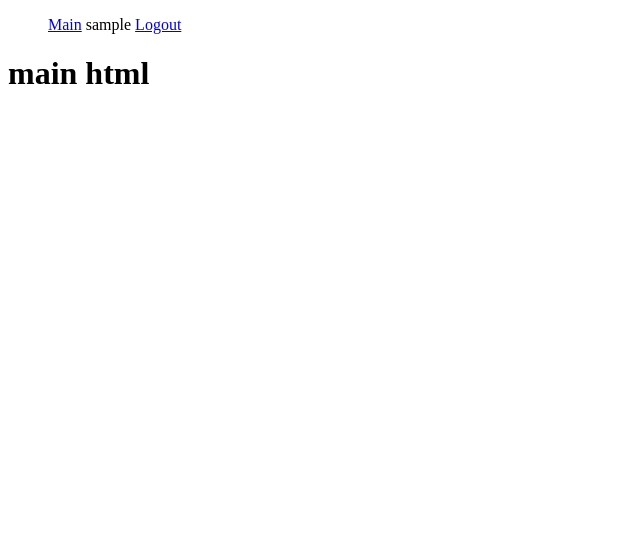
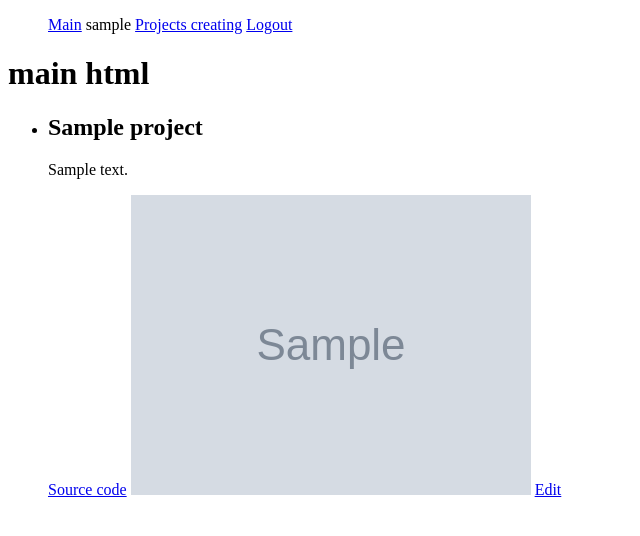
Before and after one commit to DamirGuzaerov/portfolio, a Django app: page / in a window 1280 px wide. Shown: the top 536 px of the page, without its empty margins (0-640 px from the left). Run offline with Django 4.2, Linux system fonts and the light colour scheme; a user stored in the database is signed in; tables that the repository leaves empty hold one stand-in row (values such as "Sample post"); grey boxes marked "Sample" are stand-in pictures.

Commit message:
[add] creating and editing

```diff
--- a/web/forms.py
+++ b/web/forms.py
@@ -25,6 +25,8 @@ class AuthForm(forms.Form):
 
 
 class ProjectAddForm(forms.ModelForm):
+    description = forms.CharField(widget=forms.Textarea())
+
     class Meta:
         model = Project
-        fields = ('name', 'description', 'link_to_source_code')
+        fields = ('name', 'description', 'link_to_source_code', 'preview_img')
--- a/web/models.py
+++ b/web/models.py
@@ -30,5 +30,5 @@ class Project(models.Model):
     link_to_source_code = models.CharField(max_length=512)
     link_to_production = models.CharField(max_length=512)
     preview_img = models.ImageField(upload_to='project_previews/', null=False, blank=True)
-    experience = models.ForeignKey(Experience, on_delete=models.CASCADE)
+    experience = models.ForeignKey(Experience, on_delete=models.CASCADE, null=True)
     skills = models.ManyToManyField(Skill)
--- a/web/templates/web/base.html
+++ b/web/templates/web/base.html
@@ -15,9 +15,9 @@
                 <a href="{% url "auth" %}">Sign In</a>
                 {% else %}
                 {{ user.username }}
+                <a href="{% url "projects_add" %}">Projects creating</a>
                 <a href="{% url "logout" %}">Logout</a>
             {% endif %}
-
         </nav>
     {% endblock menu %}
     </menu>
--- a/web/templates/web/main.html
+++ b/web/templates/web/main.html
@@ -1,6 +1,20 @@
 {% extends 'web/base.html' %}
 
 {% block content %}
-<h1>main html</h1>
-
+    <h1>main html</h1>
+    <ul>
+        {% for el in projects %}
+            <li>
+                <h2>{{ el.name }}</h2>
+                <p>{{ el.description }}</p>
+                <a href="{{ el.link_to_source_code }}">Source code</a>
+                {% if el.preview_img is not '' %}
+                    <img src="{{ el.preview_img }}" alt="preview_img">
+                {% else %}
+                    <img src="https://boolyshopping.com/lists/listimgs/1/437075l.png" alt="default_img">
+                {% endif %}
+                <a href='{% url 'projects_edit' el.id %}'>Edit</a>
+            </li>
+        {% endfor %}
+    </ul>
 {% endblock %}
--- a/web/urls.py
+++ b/web/urls.py
@@ -7,5 +7,6 @@ urlpatterns = [
     path('registration', registration_view, name="registration"),
     path('auth', authorization_view, name="auth"),
     path('logout', logout_view, name="logout"),
-    path('projects/add', project_add_view, name='projects_add')
+    path('projects/add', project_add_view, name='projects_add'),
+    path('projects/<int:id>/', project_add_view, name='projects_edit')
 ]
--- a/web/views.py
+++ b/web/views.py
@@ -1,12 +1,15 @@
 from django.shortcuts import render, redirect
 
-from web.forms import RegistrationForm, AuthForm,ProjectAddForm
+from web.forms import RegistrationForm, AuthForm, ProjectAddForm
 from django.contrib.auth import get_user_model, authenticate, login, logout
+from web.models import Project
 
 User = get_user_model()
 
+
 def main_view(request):
-    return render(request, 'web/main.html')
+    projects = Project.objects.all()
+    return render(request, 'web/main.html', {'projects': projects})
 
 
 def registration_view(request):
@@ -55,6 +58,15 @@ def projects_view(request):
     return render(request, 'web/projects.html', {'form': form})
 
 
-def project_add_view(request):
-    form = ProjectAddForm()
+def project_add_view(request, id=None):
+    project = None
+    if id is not None:
+        project = Project.objects.get(id=id)
+    form = ProjectAddForm(instance=project)
+    if request.method == 'POST':
+        form = ProjectAddForm(data=request.POST,instance=project)
+        if form.is_valid():
+            form.save()
+            redirect('main')
+
     return render(request, 'web/project_form.html', {'form': form})
```
Also changed, not shown: web/migrations/0003_alter_project_experience.py (added).
